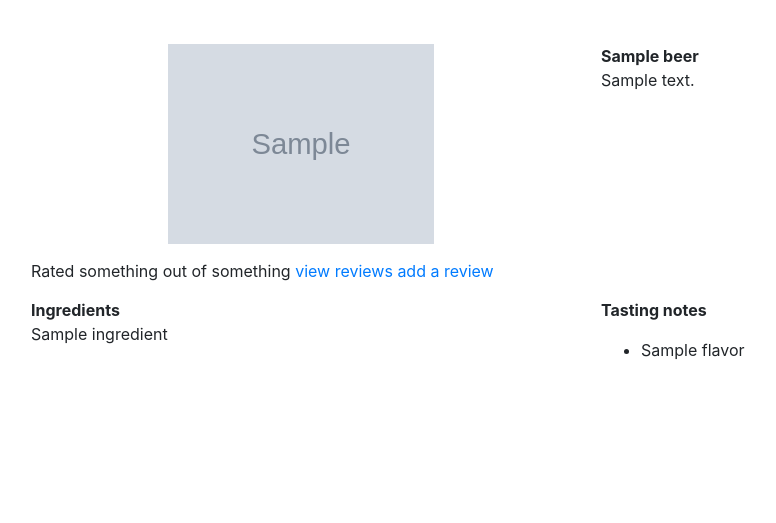
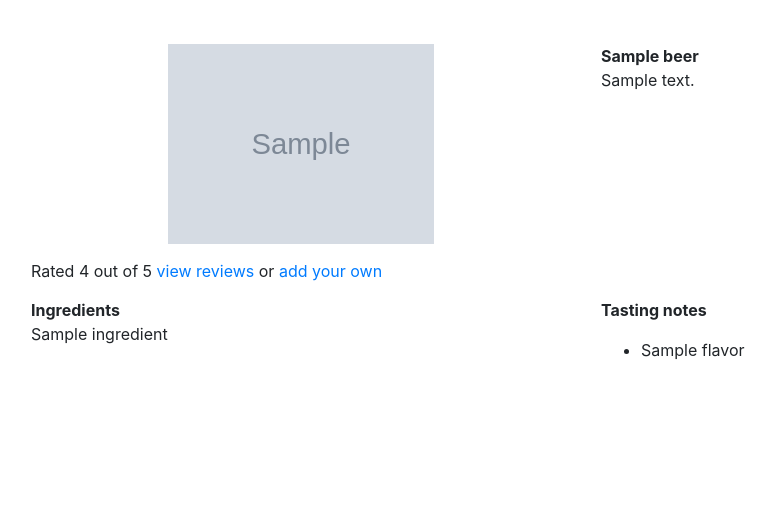
Before and after one commit to David132639/draughtcraft, a Django app: a page that uses templates/dac/beer.html in a window 1280 px wide. Shown: the part 56-579 px from the top of the page, without its empty margins (54-830 px from the left). Run offline with Django 3.2, Linux system fonts and the light colour scheme; a user stored in the database is signed in; tables that the repository leaves empty hold one stand-in row (values such as "Sample post"); grey boxes marked "Sample" are stand-in pictures; some libraries are stand-ins or nearby versions.

Commit message:
added review system for beers

```diff
--- a/dac/forms.py
+++ b/dac/forms.py
@@ -29,7 +29,7 @@ class BusinessForm(forms.ModelForm):
 		fields = ('name','address','description')
 
 
-RATING_CHOICES = [("1","1"),("2","2"),("3","3"),("4","4"),("5","5"),]
+RATING_CHOICES = [(1,"1"),(2,"2"),(3,"3"),(4,"4"),(5,"5"),]
 
 class BeerReview(forms.ModelForm):
 	rating = forms.ChoiceField(help_text="rating",choices=RATING_CHOICES)
--- a/dac/views.py
+++ b/dac/views.py
@@ -35,6 +35,9 @@ def beers(request,beer_slug=None):
 
 	#an explicit beer slug has been passed so just get that beer specifically
 	beer = get_object_or_404(Beer,slug=beer_slug)
+	ratings = Review.objects.filter(beer=beer)
+	if ratings:
+		context_dict["avg"] = sum(rating.rating for rating in ratings)/len(ratings)
 	context_dict["beer"] = beer
 
 	return render(request,'dac/beer.html',context_dict)
@@ -48,7 +51,7 @@ def add_beer_review(request,beer_slug):
 	try:
 	#check if the user has already submitted a review
 		prev_review = Review.objects.get(submitter=profile,beer=beer)
-		form = BeerReview({'review':prev_review.review})
+		form = BeerReview({'review':prev_review.review,"rating":prev_review.rating})
 		edit = True
 	except Review.DoesNotExist:
 	 	form = BeerReview()
@@ -63,6 +66,7 @@ def add_beer_review(request,beer_slug):
 			form = BeerReview(request.POST)
 		if form.is_valid():
 			review = form.save(commit=False)
+			print(type(review.rating))
 			review.beer = beer
 			review.submitter = profile
 			review.save()
--- a/templates/dac/beer.html
+++ b/templates/dac/beer.html
@@ -13,16 +13,21 @@
         <strong> {{ beer.name }} </strong>
         <p class="description" id="description">{{ beer.description }}</p>
       </div>
-
     </div>
     <div class="row">
       <div class="col-md-12">
-        Rated something out of something
-        <a href="{% url 'beer_reviews' beer.slug %}">view reviews</a>
-        <a href="{% url 'beer_add_review' beer.slug %}">add a review</a>
+        {% if avg %}
+          Rated {{avg|floatformat:-2}} out of 5
+          <a href="{% url 'beer_reviews' beer.slug %}">view reviews</a>
+          or
+        {% else %}
+          No reviews yet...
+        {% endif %}
+        {% if user.is_authenticated %}
+          <a href="{% url 'beer_add_review' beer.slug %}">add your own</a>
+        {% endif %}
       </div>
     </div>
-
     <div class="row">
       <div class="col-md-6">
         <strong>Ingredients</strong><br>
```
